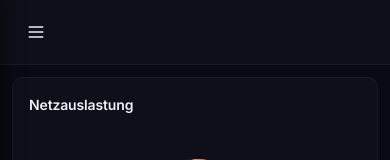
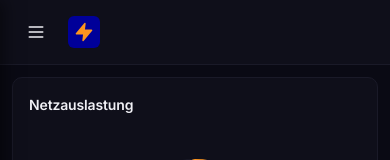
Before and after one commit to ChrBoebel/Modul_Software_Prototyping, a React (Vite) app: page / in a window 390 px wide. Shown: the top 160 px of the page. Built offline with nearby package versions, Linux system fonts and the light colour scheme.

Commit message:
Improve logo design with Lucide Zap icon
- Replace custom SVG with Lucide Zap icon
- Add square logo container with rounded corners
- Show company logo next to hamburger menu on mobile
- Consistent branding across all viewports
- Energy-themed icon perfect for utility provider

```diff
--- a/src/components/layout/MainLayout.jsx
+++ b/src/components/layout/MainLayout.jsx
@@ -1,5 +1,5 @@
 import { useState } from 'react';
-import { Menu } from 'lucide-react';
+import { Menu, Zap } from 'lucide-react';
 import { Sidebar } from './Sidebar';
 
 export const MainLayout = ({ children, activeView, onViewChange, theme, onThemeToggle, alertCount, onAlertsClick }) => {
@@ -26,6 +26,11 @@ export const MainLayout = ({ children, activeView, onViewChange, theme, onThemeT
         <button className="mobile-menu-btn" onClick={toggleSidebar} aria-label="Menu">
           <Menu size={20} />
         </button>
+        <div className="mobile-logo">
+          <div className="logo-icon">
+            <Zap size={20} fill="#FD951F" stroke="#FD951F" />
+          </div>
+        </div>
       </div>
       <Sidebar
         isOpen={sidebarOpen}
--- a/src/components/layout/Sidebar.jsx
+++ b/src/components/layout/Sidebar.jsx
@@ -1,4 +1,4 @@
-import { Bell, Moon, Sun } from 'lucide-react';
+import { Bell, Moon, Sun, Zap } from 'lucide-react';
 
 export const Sidebar = ({ isOpen, onClose, activeView, onViewChange, theme, onThemeToggle, alertCount = 0, onAlertsClick }) => {
   const handleNavClick = (viewId) => {
@@ -10,10 +10,9 @@ export const Sidebar = ({ isOpen, onClose, activeView, onViewChange, theme, onTh
       <aside className={`sidebar ${isOpen ? 'open' : ''}`}>
         <div className="logo">
           <div className="logo-text">
-            <svg width="24" height="24" viewBox="0 0 24 24" fill="none">
-              <rect width="24" height="24" rx="4" fill="#000099"/>
-              <path d="M7 8h10M7 12h10M7 16h7" stroke="#FD951F" strokeWidth="2" strokeLinecap="round"/>
-            </svg>
+            <div className="logo-icon">
+              <Zap size={20} fill="#FD951F" stroke="#FD951F" />
+            </div>
             <span>EnBW Dashboard</span>
           </div>
           <button className="logo-bell-btn" onClick={onAlertsClick} aria-label="Benachrichtigungen">
--- a/src/index.css
+++ b/src/index.css
@@ -113,6 +113,17 @@ body {
 }
 
 .logo svg {
+    flex-shrink: 0;
+}
+
+.logo-icon {
+    width: 32px;
+    height: 32px;
+    background: var(--primary);
+    border-radius: 6px;
+    display: flex;
+    align-items: center;
+    justify-content: center;
     flex-shrink: 0;
 }
 
@@ -305,6 +316,16 @@ body {
     background: var(--surface);
 }
 
+.header-left {
+    display: flex;
+    align-items: center;
+    gap: 12px;
+}
+
+.header-logo {
+    display: none;
+}
+
 .mobile-header {
     display: none;
     position: sticky;
@@ -313,6 +334,13 @@ body {
     border-bottom: 1px solid var(--border);
     padding: 12px 16px;
     z-index: 100;
+    align-items: center;
+    gap: 12px;
+}
+
+.mobile-logo {
+    display: flex;
+    align-items: center;
 }
 
 .mobile-menu-btn {
@@ -1017,6 +1045,7 @@ body {
     }
 
     .header {
+        display: flex;
         padding: 0 16px;
         height: 64px;
     }
@@ -1024,6 +1053,14 @@ body {
     .header h1 {
         font-size: 18px;
         flex: 1;
+    }
+
+    .menu-btn {
+        display: flex;
+    }
+
+    .header-logo {
+        display: block;
     }
 
     .content {
```
Also changed, not shown: src/components/layout/Header.jsx (+11 -4 lines).
